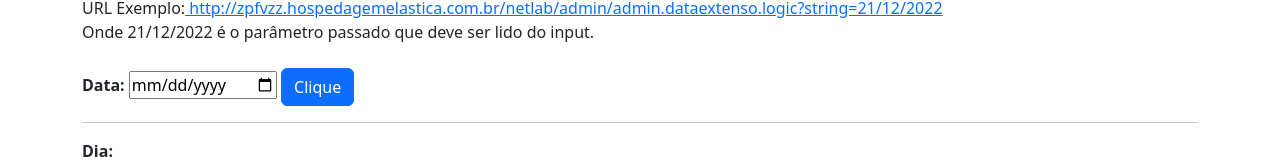
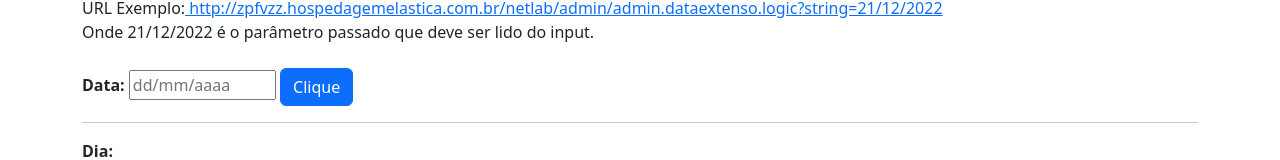
Before and after one commit to Nataly-Sampaio/programacao-web, a plain HTML site: page 23/trabalhofinal.html in a window 1280 px wide. Shown: the part 530-690 px from the top of the page. Drawn offline with nearby package versions, Linux system fonts and the light colour scheme.

Commit message:
Update trabalhofinal.html

```diff
--- a/23/trabalhofinal.html
+++ b/23/trabalhofinal.html
@@ -166,7 +166,7 @@
         <div>
             <!-- INPUTS E BOTÕES -->
             <label><strong>Data:</strong>
-                <input name="data" type="date" id="data1" placeholder="dd/mm/aaaa" size="10" maxlength="10" /></label>
+                <input name="data" type="text" id="data1" placeholder="dd/mm/aaaa" size="10" maxlength="10" /></label>
             <button id="btn1" class="btn btn-primary">Clique</button>
             <br />
             <hr>
```
